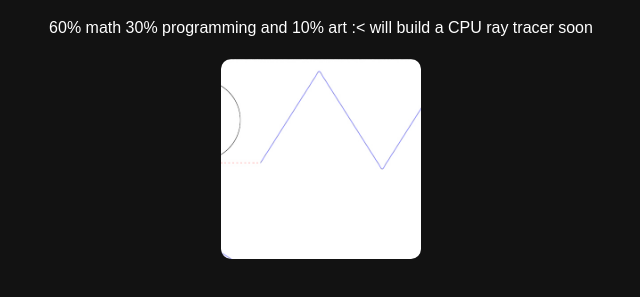
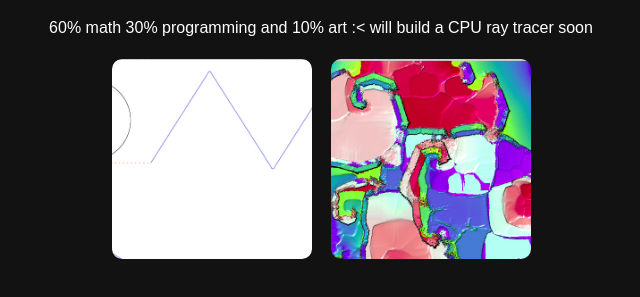
Before and after one commit to hoangdang2702/hoangdang2702.github.io, a plain HTML site: page index.html in a window 1280 px wide. Shown: the part 89-386 px from the top of the page, without its empty margins (319-959 px from the left). Drawn offline with Linux system fonts and the light colour scheme.

Commit message:
Update index.html

```diff
--- a/index.html
+++ b/index.html
@@ -41,6 +41,11 @@
         <a href="posts/first-shader.html" class="thumbnail">
             <img src="thumbnails/first-shader.jpg" alt="First Shader Thumbnail">
         </a>
+
+        <a href="posts/second-shader.html" class="thumbnail">
+            <img src="thumbnails/second-shader.jpg" alt="Second Shader Thumbnail">
+        </a>
+
     </div>
 </body>
 </html>
```
